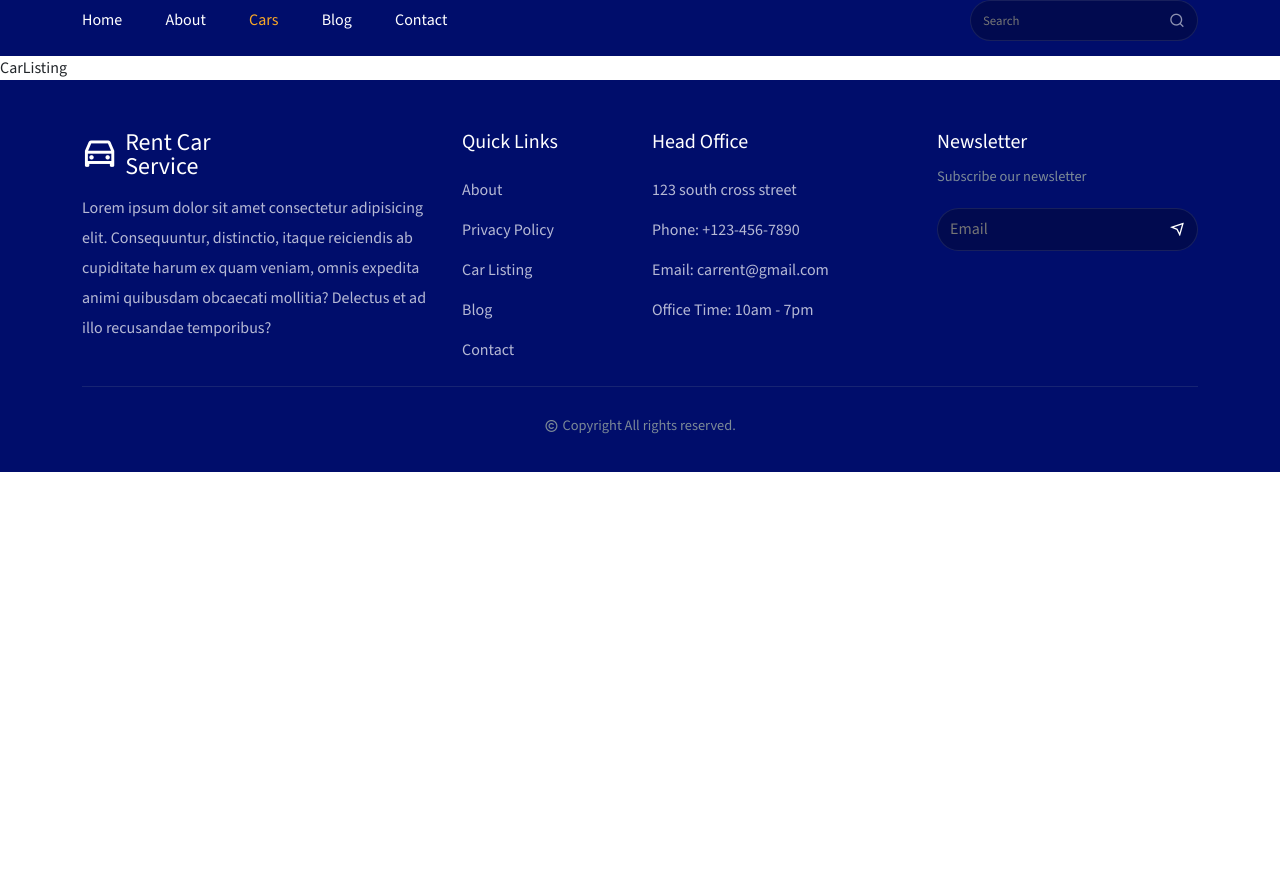
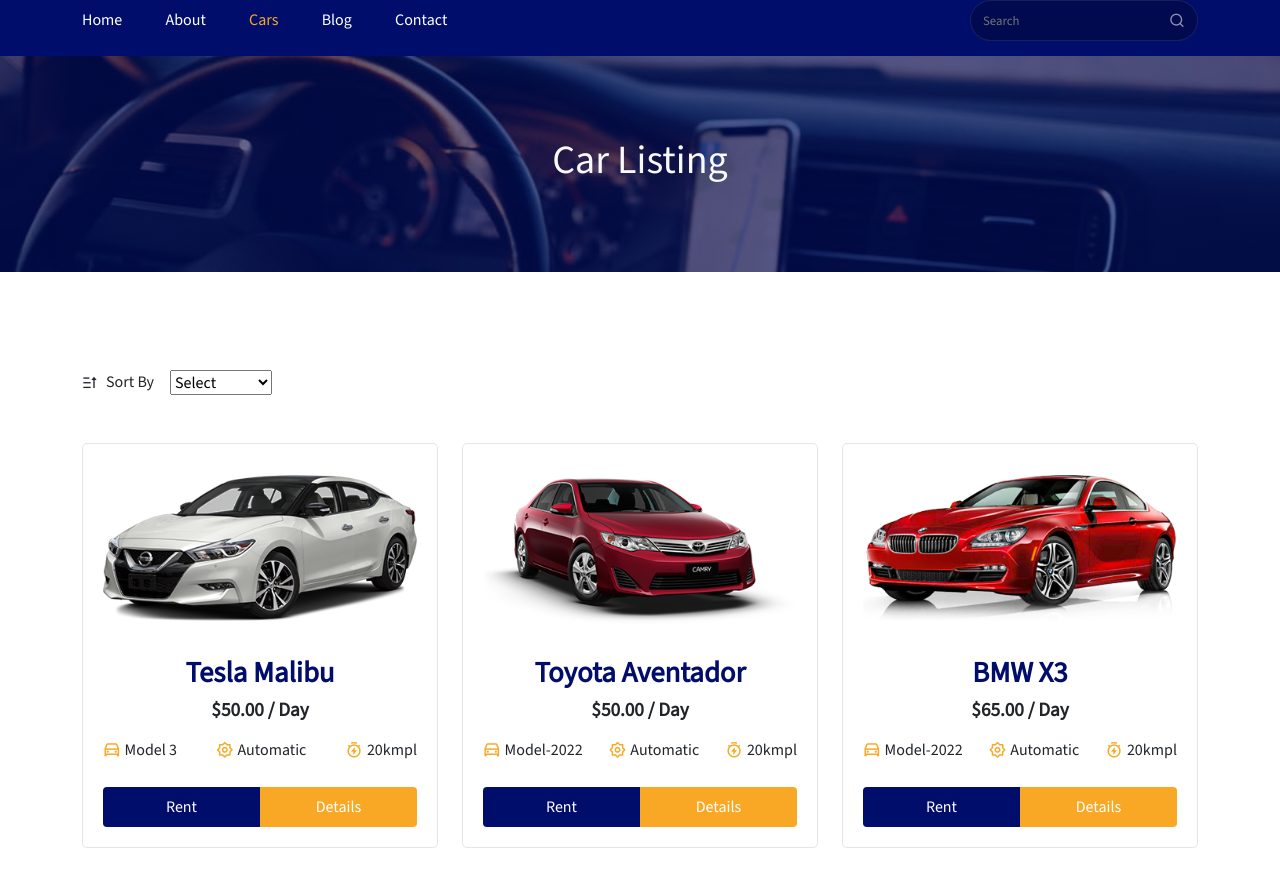
Before and after one commit to navanee1609/car-rent, a React (Create React App) app: page /cars in a window 1280 px wide. Shown: the part 155-1049 px from the top of the page. Before the commit the page ends 800 px from the top, so only its background shows below. Built offline with nearby package versions, Linux system fonts and the light colour scheme.

Commit message:
addede carlist

```diff
--- a/src/pages/CarListing.jsx
+++ b/src/pages/CarListing.jsx
@@ -1,9 +1,40 @@
-import React from 'react'
+import React from "react";
+import { Container, Row, Col } from "reactstrap";
+import Helmet from "../components/Helmet/Helmet";
+import CommonSection from "../components/UI/CommonSection";
+import CarItem from "../components/UI/CarItem";
+import carData from "../assets/data/carData";
 
 const CarListing = () => {
   return (
-    <div>CarListing</div>
-  )
-}
+    <Helmet title="Cars">
+      <CommonSection title="Car Listing" />
 
-export default CarListing
+      <section>
+        <Container>
+          <Row>
+            <Col lg="12">
+              <div className=" d-flex align-items-center gap-3 mb-5">
+                <span className=" d-flex align-items-center gap-2">
+                  <i class="ri-sort-asc"></i> Sort By
+                </span>
+
+                <select>
+                  <option>Select</option>
+                  <option value="low">Low to High</option>
+                  <option value="high">High to Low</option>
+                </select>
+              </div>
+            </Col>
+
+            {carData.map((item) => (
+              <CarItem item={item} key={item.id} />
+            ))}
+          </Row>
+        </Container>
+      </section>
+    </Helmet>
+  );
+};
+
+export default CarListing;
```
